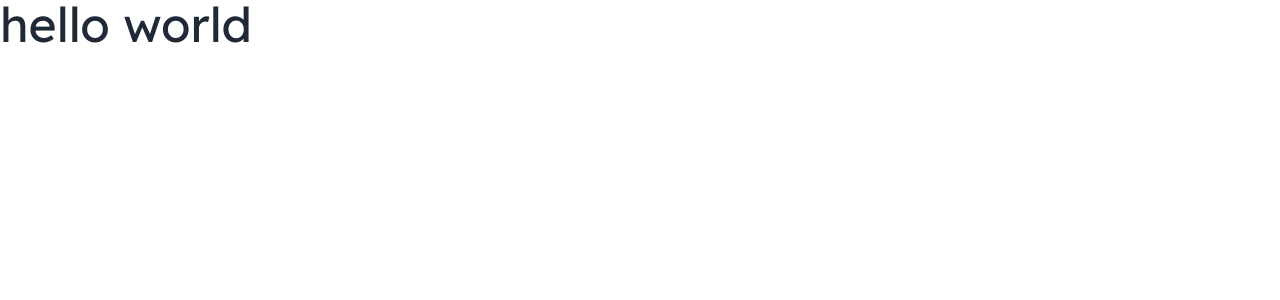
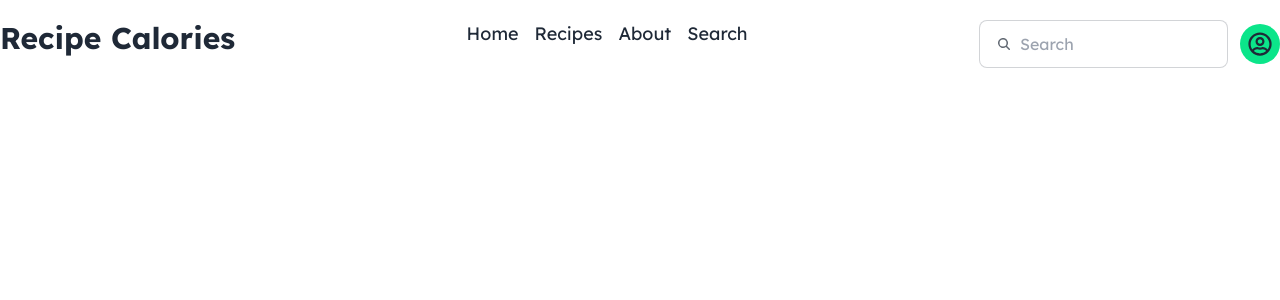
Before and after one commit to sanjitgh/recipe-calories, a React (Vite) app: page / in a window 1280 px wide. Shown: the top 300 px of the page. Built offline with nearby package versions, Linux system fonts and the light colour scheme.

Commit message:
header section create

```diff
--- a/index.html
+++ b/index.html
@@ -5,7 +5,6 @@
     <link rel="icon" type="image/svg+xml" href="/vite.svg" />
     <meta name="viewport" content="width=device-width, initial-scale=1.0" />
     <title>Recipe Calories</title>
-    <script src="https://kit.fontawesome.com/4a8544fbf5.js" crossorigin="anonymous"></script>
   </head>
   <body>
     <div id="root"></div>
--- a/package.json
+++ b/package.json
@@ -11,7 +11,8 @@
   },
   "dependencies": {
     "react": "^18.3.1",
-    "react-dom": "^18.3.1"
+    "react-dom": "^18.3.1",
+    "react-icons": "^5.3.0"
   },
   "devDependencies": {
     "@eslint/js": "^9.11.1",
--- a/src/App.jsx
+++ b/src/App.jsx
@@ -1,7 +1,9 @@
+import Header from "./assets/Header/Header";
+
 const App = () => {
   return (
     <div>
-      <h1 className="text-5xl">hello world</h1>
+      <Header></Header>
     </div>
   );
 };
--- /dev/null
+++ b/src/assets/Header/Header.jsx
@@ -0,0 +1,46 @@
+import { FaRegUserCircle } from "react-icons/fa";
+const Header = () => {
+  return (
+    <header className="flex justify-between container mx-auto py-5">
+      <div>
+        <h1 className="font-bold text-3xl">Recipe Calories</h1>
+      </div>
+      <div>
+        <ul className="flex items-center gap-4 text-lg">
+          <li>
+            <a href="#">Home</a>
+          </li>
+          <li>
+            <a href="#">Recipes</a>
+          </li>
+          <li>
+            <a href="#">About</a>
+          </li>
+          <li>
+            <a href="#">Search</a>
+          </li>
+        </ul>
+      </div>
+      <div className="flex gap-3 items-center">
+        <label className="input input-bordered flex flex-row-reverse items-center gap-2">
+          <input type="text" className="grow" placeholder="Search" />
+          <svg
+            xmlns="http://www.w3.org/2000/svg"
+            viewBox="0 0 16 16"
+            fill="currentColor"
+            className="h-4 w-4 opacity-70"
+          >
+            <path
+              fillRule="evenodd"
+              d="M9.965 11.026a5 5 0 1 1 1.06-1.06l2.755 2.754a.75.75 0 1 1-1.06 1.06l-2.755-2.754ZM10.5 7a3.5 3.5 0 1 1-7 0 3.5 3.5 0 0 1 7 0Z"
+              clipRule="evenodd"
+            />
+          </svg>
+        </label>
+        <button className="text-2xl bg-[#0BE58A] p-2 rounded-full"><FaRegUserCircle /></button>
+      </div>
+    </header>
+  );
+};
+
+export default Header;
```
Also changed, not shown: public/recipes.json (added, +98 -0 lines), 1 other file (tests, documents, lock files or other folders).
